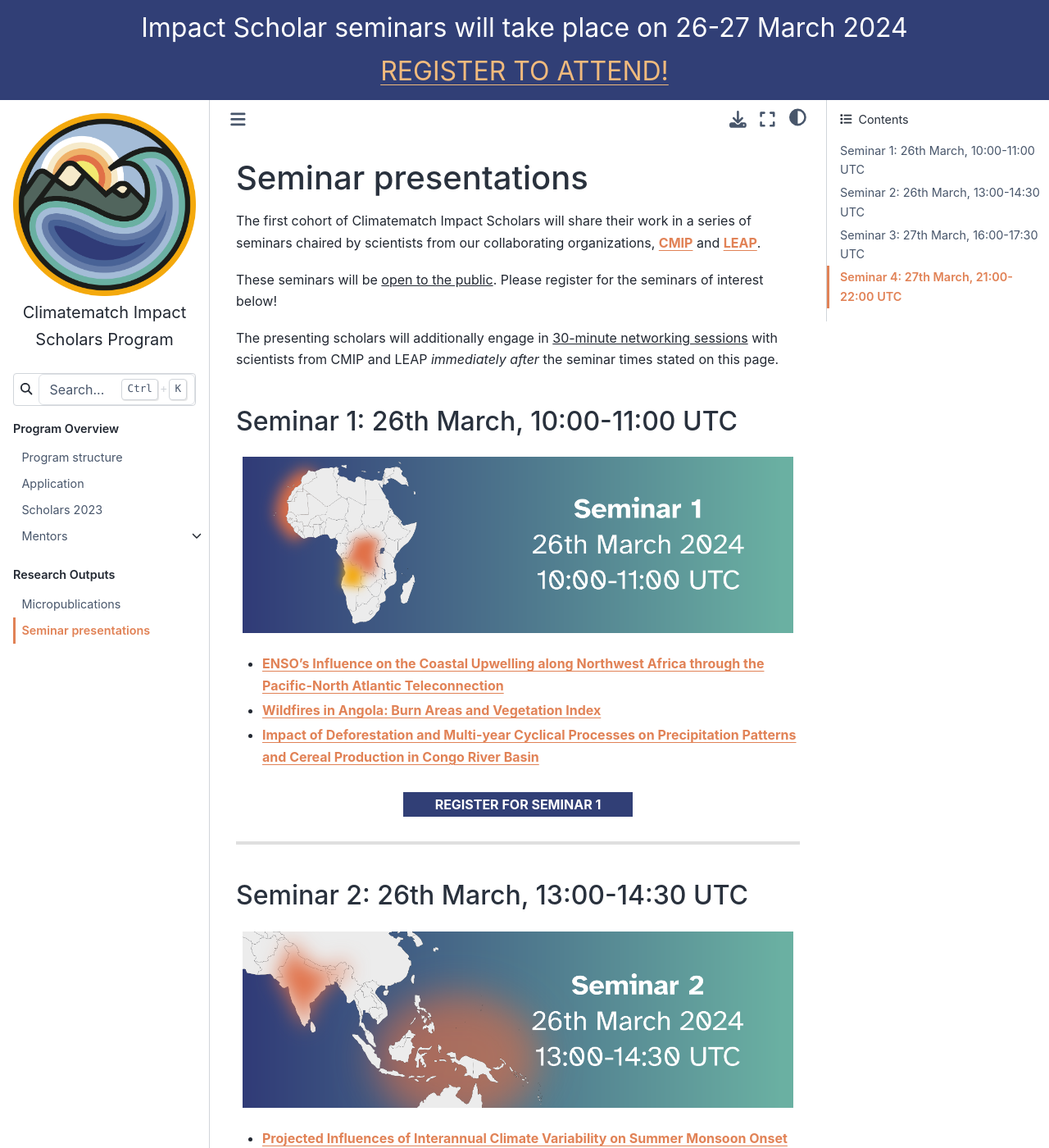
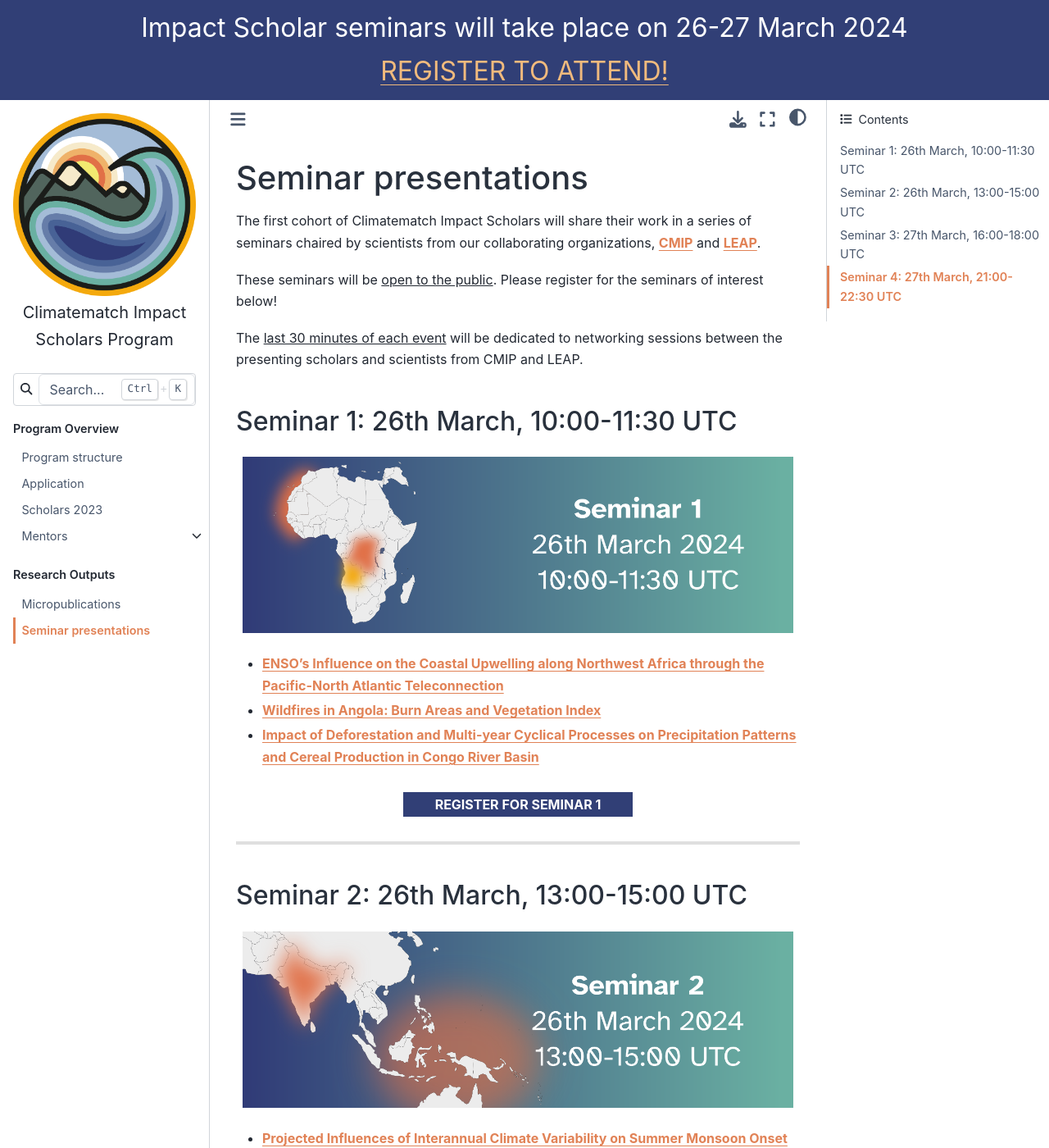
Before and after one commit to neuromatch/impact-scholars, a Jupyter Book: the page built from output-guidelines/seminar_presentations.md, in a window 1280 px wide and 1400 px high. Shown: the whole window at 82% size. Built offline with Jupyter Book 1.0.4 settings and Sphinx 7.4.7 and the Sphinx Book theme 1.1.4, drawn with Linux system fonts in a browser that asks for light colours; some of the changed text lies outside the part shown.

Commit message:
Change the default event duration

````diff
--- a/output-guidelines/seminar_presentations.md
+++ b/output-guidelines/seminar_presentations.md
@@ -4,9 +4,9 @@ The first cohort of Climatematch Impact Scholars will share their work in a seri
 
 These seminars will be <u>open to the public</u>. Please register for the seminars of interest below!
 
-The presenting scholars will additionally engage in <u>30-minute networking sessions</u> with scientists from CMIP and LEAP *immediately after* the seminar times stated on this page.
+The <u>last 30 minutes of each event</u> will be dedicated to networking sessions between the presenting scholars and scientists from CMIP and LEAP.
 
-## Seminar 1: 26th March, 10:00-11:00 UTC
+## Seminar 1: 26th March, 10:00-11:30 UTC
 ```{figure} ../impact-scholars/images/seminar_banner_1.png
 ---
 width: 100%
@@ -22,7 +22,7 @@ width: 100%
 
 <hr style="border:2px solid gray">
 
-## Seminar 2: 26th March, 13:00-14:30 UTC
+## Seminar 2: 26th March, 13:00-15:00 UTC
 ```{figure} ../impact-scholars/images/seminar_banner_2.png
 ---
 width: 100%
@@ -41,7 +41,7 @@ width: 100%
 <hr style="border:2px solid gray">
 
 
-## Seminar 3: 27th March, 16:00-17:30 UTC
+## Seminar 3: 27th March, 16:00-18:00 UTC
 ```{figure} ../impact-scholars/images/seminar_banner_3.png
 ---
 width: 100%
````
Also changed, not shown: other parts of output-guidelines/seminar_presentations.md (+1 -1 lines), impact-scholars/images/seminar_banner_1.png, impact-scholars/images/seminar_banner_2.png, impact-scholars/images/seminar_banner_3.png, impact-scholars/images/seminar_banner_4.png.
